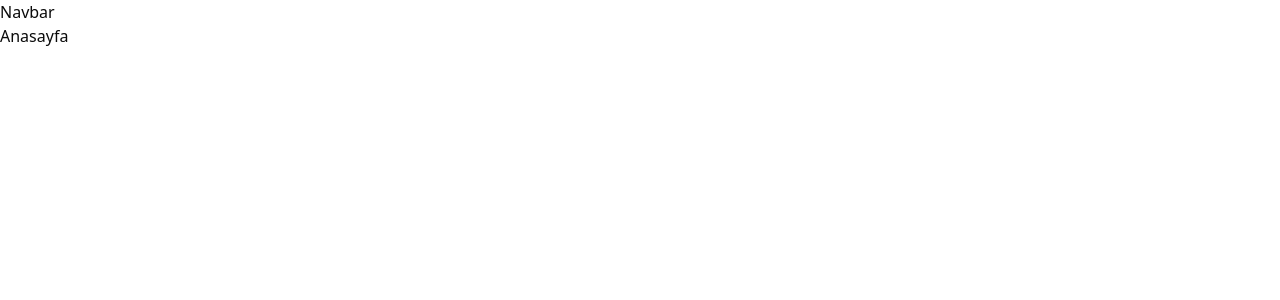
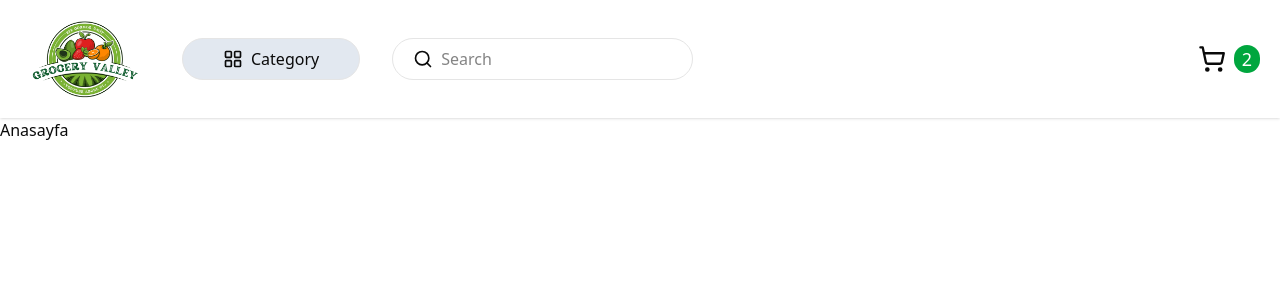
Before and after one commit to baristacirlioglu/online-grocery, a Next.js app: page / in a window 1280 px wide. Shown: the top 300 px of the page. Built offline with nearby package versions, Linux system fonts and the light colour scheme.

Commit message:
Enhances navbar with branding, search, and cart UI
Improves user experience by adding logo, category selection,
search input, and shopping cart indicator to the navigation bar.
Modernizes layout for better accessibility and visual appeal.

```diff
--- a/components/Navbar.tsx
+++ b/components/Navbar.tsx
@@ -1,6 +1,44 @@
+import { LayoutGrid, Search, ShoppingCart } from "lucide-react"
+import Image from "next/image"
+import Link from "next/link"
+
 const Navbar = () => {
   return (
-    <div>Navbar</div>
+    <div className="p-5 shadow-sm flex justify-between">
+        <div className="flex items-center gap-8">
+            <Link href={"/"}>
+              <Image
+              alt= 'logo'
+              src= "/logo.png"
+                width={130}
+                height={90}
+                className="cursor-pointer"
+              />
+            </Link>
+
+            <h2 className="hidden md:flex gap-2 items-center border rounded-full p-2 px-10 bg-slate-200 cursor-pointer">
+                <LayoutGrid className="h-5 w-5"/> Category
+            </h2>
+
+            <div className="md:flex hidden gap-2 items-center border rounded-full p-2 px-5">
+                <Search className="h-5 w-5"/>
+                <input
+                    className="outline-none"
+                    placeholder="Search"
+                />
+            </div>
+
+        </div>
+
+        <div className="flex items-center gap-5">
+            <h2 className="flex gap-2 items-center text-lg">
+                <ShoppingCart className="h-7 w-7" />
+                <span className="bg-green-600 text-white px-2 rounded-full">2</span>
+            </h2>
+
+        </div>
+
+    </div>
   )
 }
 export default Navbar
```
